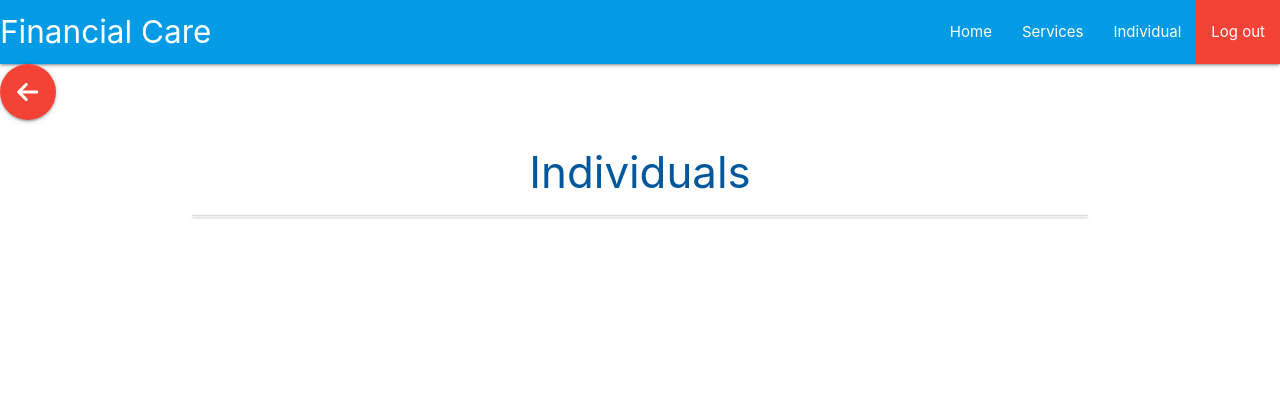
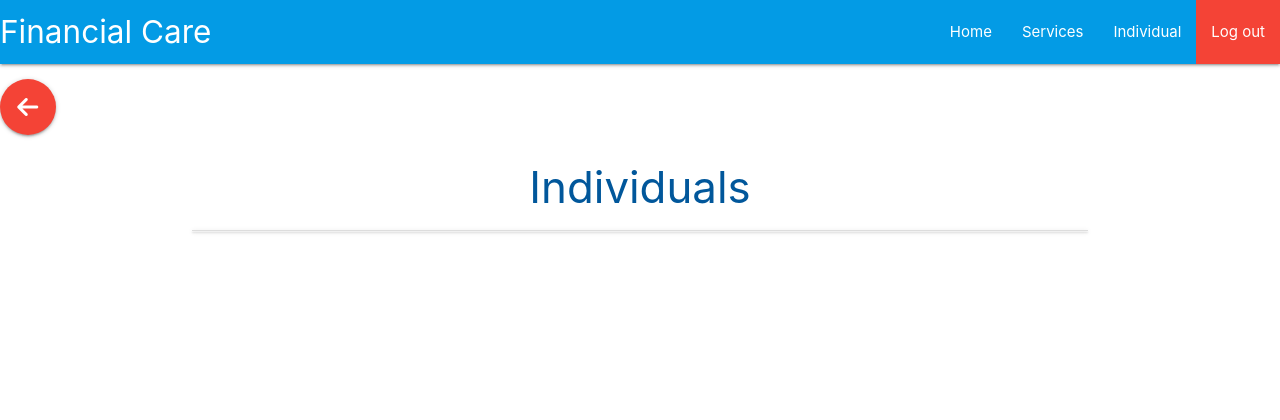
Before and after one commit to EthanTrout/financial-care, a Flask app: page /individual/1 in a window 1280 px wide. Shown: the top 420 px of the page. Run offline with Flask 3, Linux system fonts and the light colour scheme; the visitor is signed in with stand-in values (Sample User, id 1); some libraries are stand-ins or nearby versions.

Commit message:
Style: top margin for back button

```diff
--- a/financialcare/static/css/style.css
+++ b/financialcare/static/css/style.css
@@ -8,3 +8,7 @@ body {
   main {
     flex: 1 0 auto;
   }
+
+  .btn-floating{
+    margin-top: 1rem;
+  }
```
